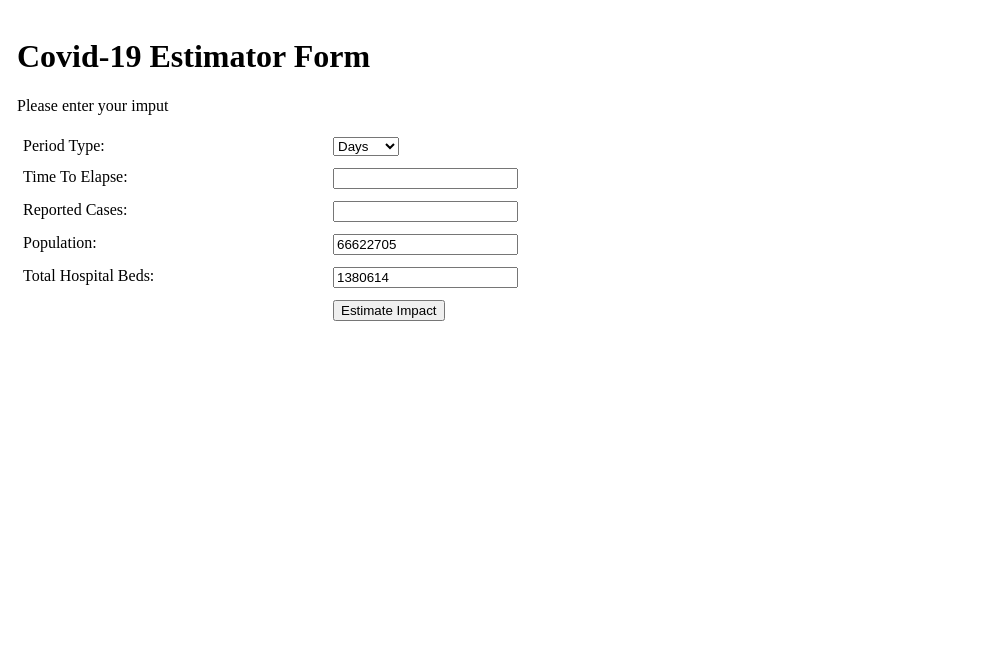
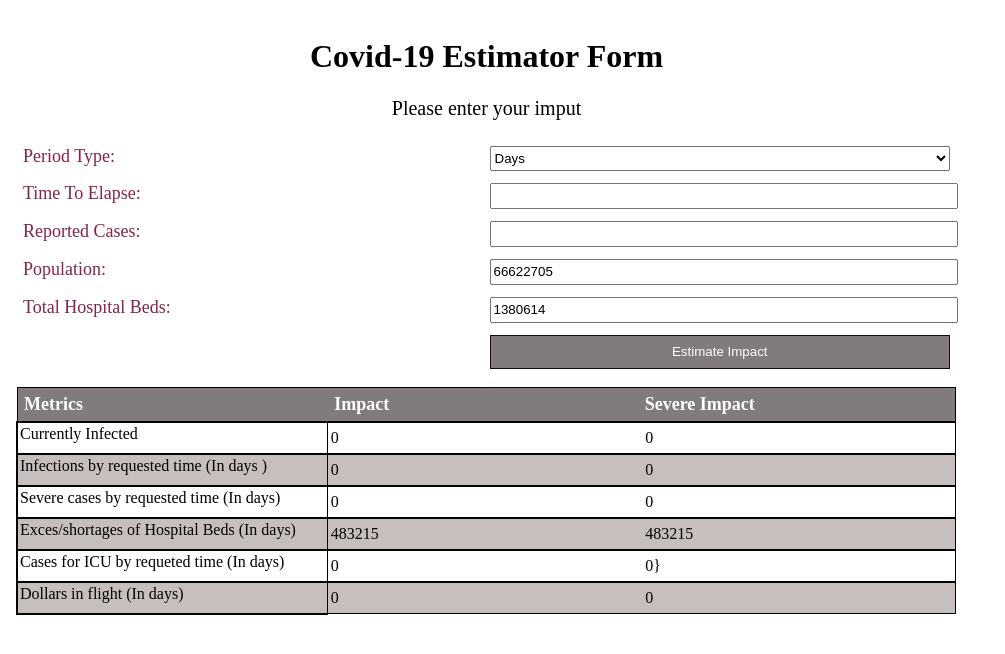
Before and after one commit to prominded/covid-19-analytics, a website with bundled scripts: page src/index.html in a window 1280 px wide. Both pictures are taken after a click on the button "Estimate Impact". Shown: the whole page, without its empty margins (0-1005 px from the left). Built offline with nearby package versions, Linux system fonts and the light colour scheme.

Commit message:
Show web results

```diff
--- a/src/index.html
+++ b/src/index.html
@@ -4,19 +4,95 @@
     <meta http-equiv="content-type" content="text/html;charset=UTF-8"/>
     <title>Covid-19 Impact Assessment Estimator</title>
     <style type="text/css">
-    div{padding: 3px;}
+
+    div{
+        padding: 3px;
+        }
+
+
     .row{
         display:flex
         }
+    .row-header{
+        color: white;
+        background-color: #817b7b;
+        border: 1px solid #817b7b;
+        font-weight: 700;
+        font-size: 18px;
+        border:1px solid #000000;
+        }
+
+     .row-header-cell, .row-cell{
+          width:33%;
+          }
+
+          .row-cell{
+          margin-left: 5px;;
+
+          }
+      .table-row{
+        border:1px solid #000000;
+          }
+
+          .metrics{
+              font-size:16px;
+              font-weight: 500;
+              border: 1px solid #000000;
+              margin: -5px;
+          }
+
+          .lighter-black{
+              background-color: #c7bebe;
+          }
+
+    .col-4{
+          width:33%;
+          background-color: thistle;
+          }
     .col-6{
           width:50%;
-          display: block
+          }
+            .col-8{
+          width:75%;
+          }
+    label{
+              font-size: 18px;
+              color:#872445;
           }
 
-    .col{
-      width:50%
+     h1{
+          text-align: center;
 
-         }
+          }
+
+     p{
+           font-size: 20px;
+           text-align: center;
+
+          }
+
+   input{
+       height: 20px;
+       width: 100%;
+   }
+
+   select{
+              height: 25px;
+              width: 100%;
+   }
+
+   button{
+       color:white;
+       background-color: #817b7b;
+       border: 1px solid #27030f;
+   }
+
+   button:hover{
+       color:#872445;
+       background-color: white;
+       font-weight: 600;
+   }
+
     </style>
 
     <script type="module" src="index.js"></script>
@@ -24,17 +100,17 @@
 <body>
     <div class="container">
         <div class="row">
-        <div class="col-6">
+        <div class="col-8">
                 <h1>Covid-19 Estimator Form</h1>
                 <p>Please enter your imput</p>
                 <form>
                     <div class="row">
-                        <div class="col">
+                        <div class="col-6">
                             <label for="Period Type">
                                 Period Type:
                             </label>
                         </div>
-                        <div class="col">
+                        <div class="col-6">
                             <select name="periodType" id="periodType" data-period-type>
                                 <option value="Days">Days</option>
                                 <option value="Weeks">Weeks</option>
@@ -46,51 +122,55 @@
                     </div>
 
                     <div class="row">
-                        <div class="col">
+                        <div class="col-6">
                             <label for="Time To Elapse">
                                 Time To Elapse:</label>
                         </div>
-                        <div class="col">
+                        <div class="col-6">
                             <input type="text" name="timeToElapse" id="timeToElapse" data-time-to-elapse>
                         </div>
 
                     </div>
 
                     <div class="row">
-                        <div class="col"><label for="Reported Cases">
+                        <div class="col-6"><label for="Reported Cases">
                                 Reported Cases:</label></div>
-                        <div class="col"><input type="text" name="reportedCases" id="reportedCases" data-reported-cases>
+                        <div class="col-6"><input type="text" name="reportedCases" id="reportedCases" data-reported-cases>
                         </div>
                     </div>
                     <div class="row">
-                        <div class="col"><label for="Population">
+                        <div class="col-6"><label for="Population">
                                 Population:</label>
                         </div>
-                        <div class="col">
+                        <div class="col-6">
                             <input type="text" name="population" id="population" data-population>
                         </div>
 
                     </div>
 
                     <div class="row">
-                        <div class="col"><label for="Total Hospital Beds">
+                        <div class="col-6" ><label for="Total Hospital Beds">
                                 Total Hospital Beds:</label>
                         </div>
-                        <div class="col">
+                        <div class="col-6" >
                             <input type="text" name="totalHospitalBeds" id="totalHospitalBeds" data-total-hospital-beds>
                         </div>
                     </div>
-                    <div class="row">
-                        <div class="col"></div>
-                        <div class="col" >
-                            <button type="button" id="impactButton" name="impactButton" data-go-estimate>Estimate Impact</button>
+                    <div class="row" style="height:40px;">
+                        <div class="col-6" ></div>
+                        <div class="col-6"  style="display:flex;" >
+                            <button style="width: 100%;" type="button" id="impactButton" name="impactButton" data-go-estimate>Estimate Impact</button>
                         </div>
                     </div>
                 </form>
         </div>
-        <div clas="col-6"></div>
+        <div class="">
         </div>
     </div>
+    <div class="row">
+        <div id="message" class="col-8"></div>
+    </div>
+    <div class=""></div>
 
 </body>
 </html>
--- a/src/index.js
+++ b/src/index.js
@@ -14,9 +14,20 @@ import covid19ImpactEstimator,
 // eslint-disable-next-line import/extensions
 } from './estimator.js';
 
+function printMessage(output) {
+  const HTML = `<div class="row row-header"><div class="row-header-cell">Metrics</div><div class="row-header-cell">Impact</div><div class="row-header-cell">Severe Impact</div></div>
+  <div class="row table-row"><div class="row-cell metrics">Currently Infected</div><div class="row-cell">${output.impact.currentlyInfected}</div><div class="row-cell">${output.severeImpact.currentlyInfected}</div></div>
+   <div class="row table-row lighter-black"><div class="row-cell metrics">Infections by requested time (In ${output.inputData.timeToElapse} days )</div><div class="row-cell">${output.impact.infectionsByRequestedTime}</div><div class="row-cell">${output.severeImpact.infectionsByRequestedTime}</div></div>
+    <div class="row table-row"><div class="row-cell metrics">Severe cases by requested time (In ${output.inputData.timeToElapse} days)</div><div class="row-cell">${output.impact.severeCasesByRequestedTime}</div><div class="row-cell">${output.severeImpact.severeCasesByRequestedTime}</div></div>
+     <div class="row table-row lighter-black"><div class="row-cell metrics">Exces/shortages of Hospital Beds (In ${output.inputData.timeToElapse} days)</div><div class="row-cell">${output.impact.hospitalBedsByRequestedTime}</div><div class="row-cell">${output.severeImpact.hospitalBedsByRequestedTime}</div></div>
+      <div class="row table-row"><div class="row-cell metrics">Cases for ICU by requeted time (In ${output.inputData.timeToElapse} days)</div><div class="row-cell">${output.impact.casesForICUByRequestedTime}</div><div class="row-cell">${output.severeImpact.casesForICUByRequestedTime}}</div></div>
+       <div class="row table-row lighter-black"><div class="row-cell metrics">Dollars in flight (In ${output.inputData.timeToElapse} days)</div><div class="row-cell">${output.impact.dollarsInFlight}</div><div class="row-cell">${output.severeImpact.dollarsInFlight}</div></div>`;
+  document.getElementById("message").innerHTML = HTML;
+}
+
 function processForm(e) {
   e.preventDefault();
-  alert("CHECK BROWSER'S DEV TOOL FOR IMPACT ESTIMATES");
+  alert("Results are also shown in Browser's console");
   const formData = {
     pType: "Days",
     tElapse: normalizeDays(document.getElementById('periodType').value, document.getElementById('timeToElapse').value),
@@ -70,8 +81,8 @@ const data = covid19ImpactEstimator({
   console.log("----------------------------------------------------------------------------");
   console.log(`******Total Number of Hospital Beds/Available Beds: (${result.inputData.totalHospitalBeds})/(${Math.round(result.inputData.totalHospitalBeds * 0.35)})********`);
   console.log("----------------------------------------------------------------------------");
-  console.log(` Impact-> (${Math.abs(result.impact.hospitalBedsByRequestedTime)}) Beds will be in short supply for Hopitalization in ${result.inputData.timeToElapse} days time`);
-  console.log(` Severe Impact->  (${Math.abs(result.severeImpact.hospitalBedsByRequestedTime)}) Beds will be in short supply for Hopitalization in ${result.inputData.timeToElapse} days time`);
+  console.log(` Impact-> (${result.impact.hospitalBedsByRequestedTime}) Beds will be in Excess/short supply for Hopitalization in ${result.inputData.timeToElapse} days time`);
+  console.log(` Severe Impact->  (${result.severeImpact.hospitalBedsByRequestedTime}) Beds will be in short supply for Hopitalization in ${result.inputData.timeToElapse} days time`);
 
   console.log("----------------------------------------------------------------------------");
   console.log(`******Total Number that require ICU care in ${result.inputData.timeToElapse} days time********`);
@@ -84,6 +95,9 @@ const data = covid19ImpactEstimator({
   console.log("----------------------------------------------------------------------------");
   console.log(` Impact-> ${result.impact.dollarsInFlight}`);
   console.log(` Severe Impact->  ${result.severeImpact.dollarsInFlight}`);
+
+
+  printMessage(result);
 }
 
   document.addEventListener('DOMContentLoaded', (event) => {
```
